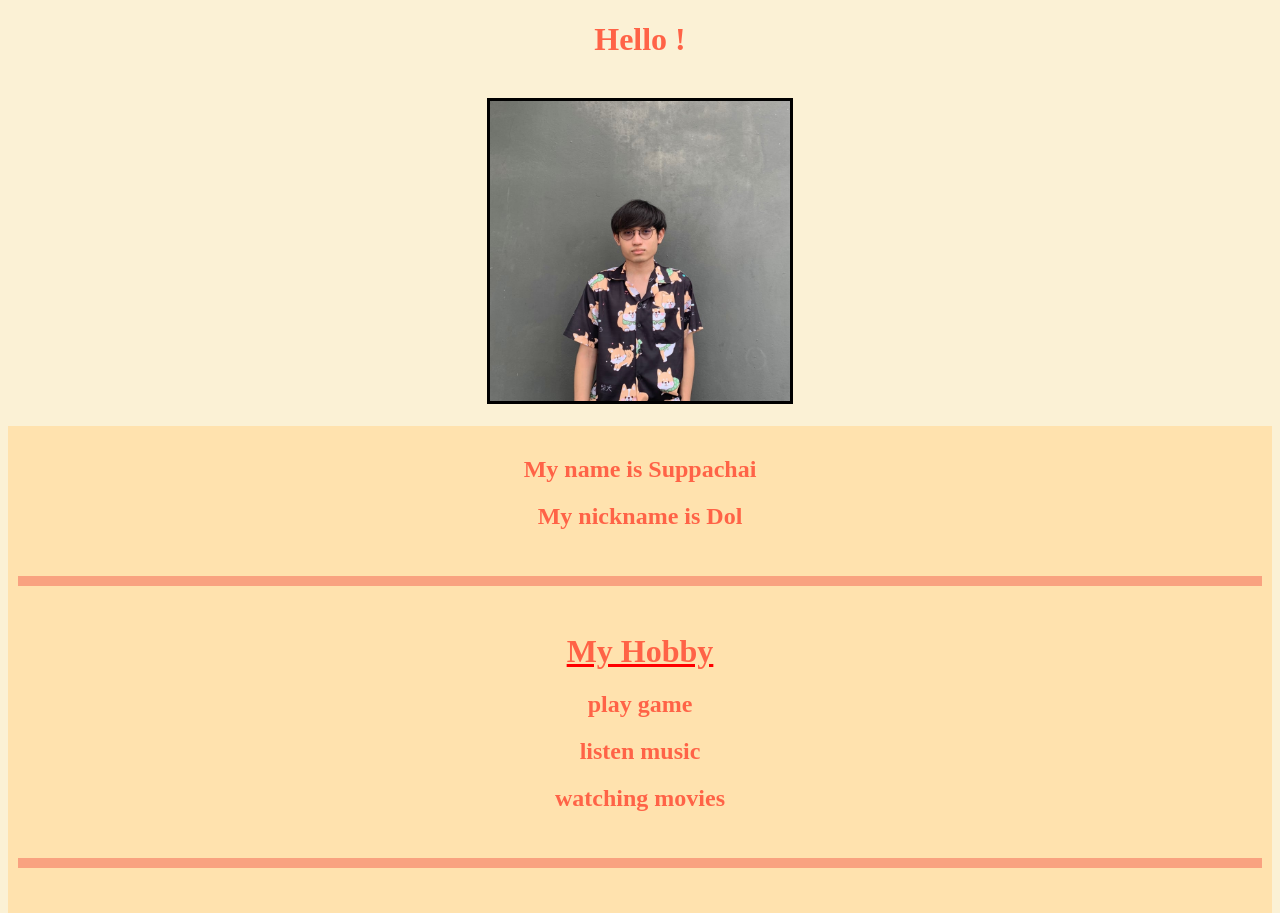
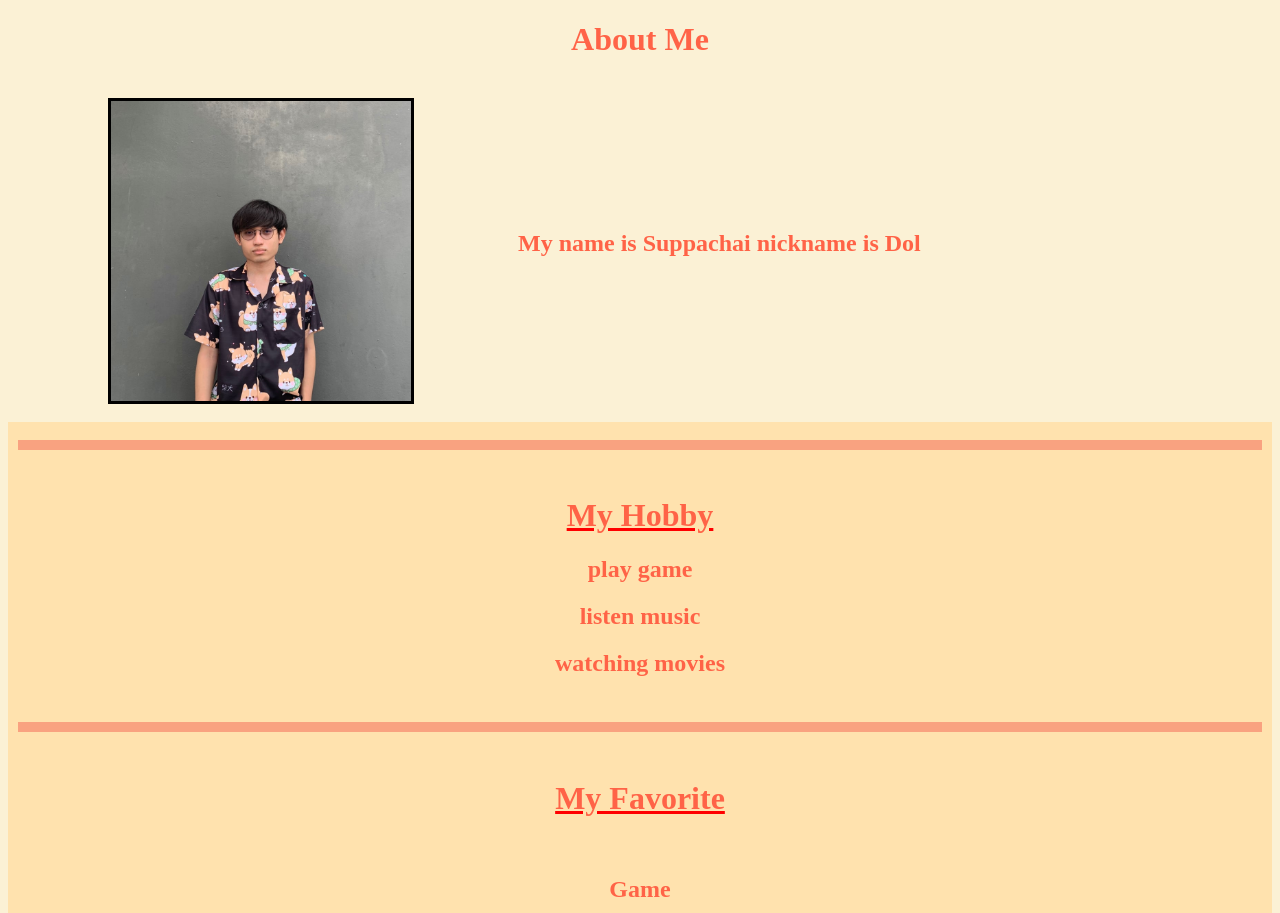
Before and after one commit to suppachaidol/suppachaidol.github.io, a plain HTML site: page index.html in a window 1280 px wide. Shown: the top 913 px of the page. Drawn offline with Linux system fonts and the light colour scheme.

Commit message:
update my page

```diff
--- a/index.html
+++ b/index.html
@@ -9,27 +9,26 @@
 </head>
 
 <body bgcolor="#FBF1D5">
-    <center>
-        <h1 style="color: tomato;">Hello !</h1><br>
-        <img src="/img/dol.jpg" height="300" width="300" border="3">
+        <h1 style="color: tomato;" align="center">About Me</h1><br>
+        <img src="/img/dol.jpg" height="300" width="300" border="3" hspace="100" align="middle">
+        <font style="color: tomato;" size="5"><b>My name is Suppachai nickname is Dol</b></font>
             <br>
             <br>
         <div style="background-color:#FFE2AE;padding: 10px;">
-            <h2 style="color: tomato;">My name is Suppachai</h2>
-            <p><h2 style="color: tomato;">My nickname is Dol</h2></p>
-            <br>
                 <hr size=10 color="#F9A280"> <br>
-                <u style="color: red;"><h1 style="color: tomato">My Hobby</h1></u>
-                <p><h2 style="color: tomato;">play game</h2>
+                <u style="color: red;" align="center"><h1 style="color: tomato">My Hobby</h1></u>
+                <center><p><h2 style="color: tomato;">play game</h2>
                     <h2 style="color: tomato;">listen music</h2>
                     <h2 style="color: tomato;">watching movies</h2>
                     </p>
+                </center>
+
             <br>
             <hr size=10 color="#F9A280">
             <br>
-            <u style="color: red;"><h1 style="color: tomato;">My Favorite</h1></u>
+            <u style="color: red;" align="center"><h1 style="color: tomato;">My Favorite</h1></u>
             <br>
-
+            <center>
             <h2 style="color: tomato;">Game</h2>
             <img src="/img/apex.jpg" height="300" width="400" border="3">
             <p style="color: tomato;">Apex Legends</p>
@@ -44,9 +43,8 @@
             <audio controls autoplay>
                 <source src="/music/Morning Coffee.mp3" type="audio/mpeg">
               </audio>
+            </center>
         </div>
-    </center>
-
 </body>
 
 </html>
```
Lines whose indentation alone changed are shown as unchanged.
